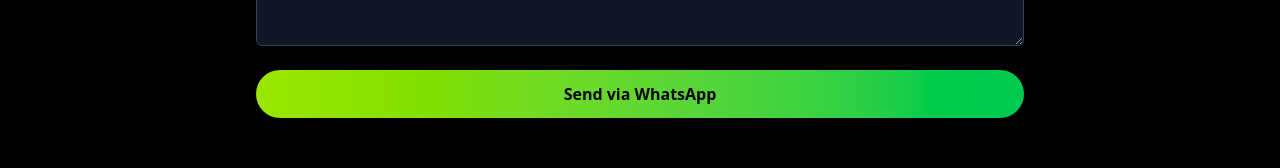
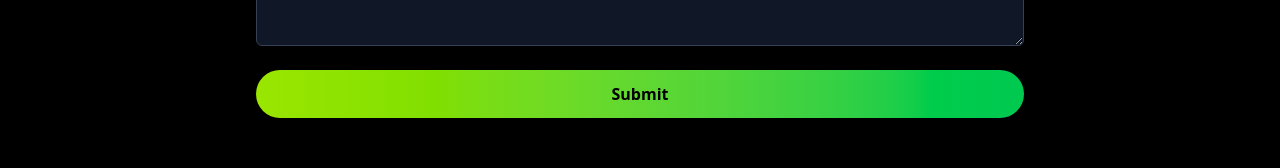
Before and after one commit to saikiranyalavarthi/vfx-coach-website, a React (Vite) app: page / in a window 1280 px wide. Shown: the part 3106-3274 px from the top of the page. Built offline with nearby package versions, Linux system fonts and the light colour scheme.

Commit message:
first commit

```diff
--- a/src/components/ContactSection.jsx
+++ b/src/components/ContactSection.jsx
@@ -93,7 +93,7 @@
           type="submit"
           className="w-full py-3 rounded-full bg-gradient-to-r from-lime-400 to-green-500 text-black font-semibold shadow-lg hover:scale-105 transition transform"
         >
-          Send via WhatsApp
+          Submit
         </button>
       </form>
     </section>
```
